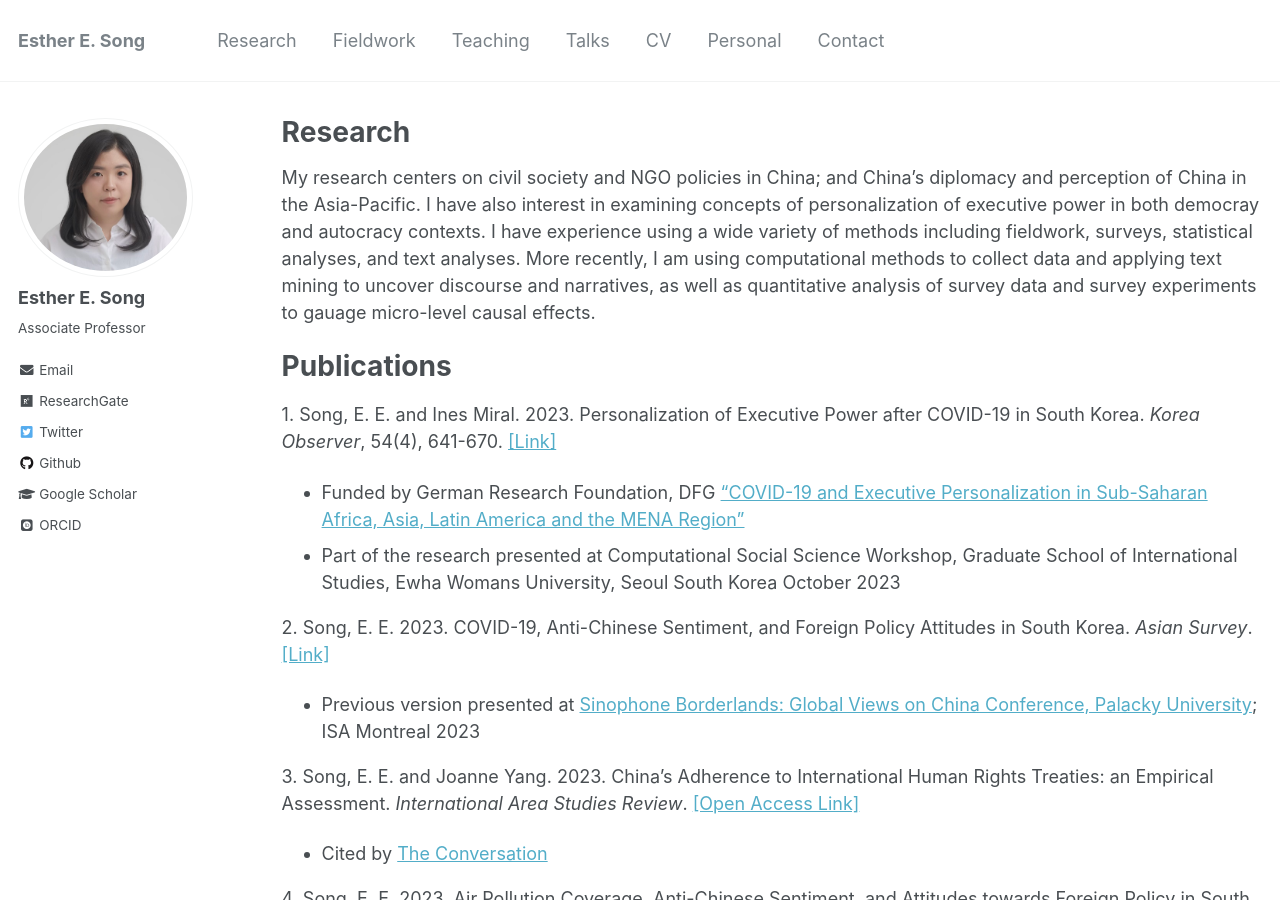
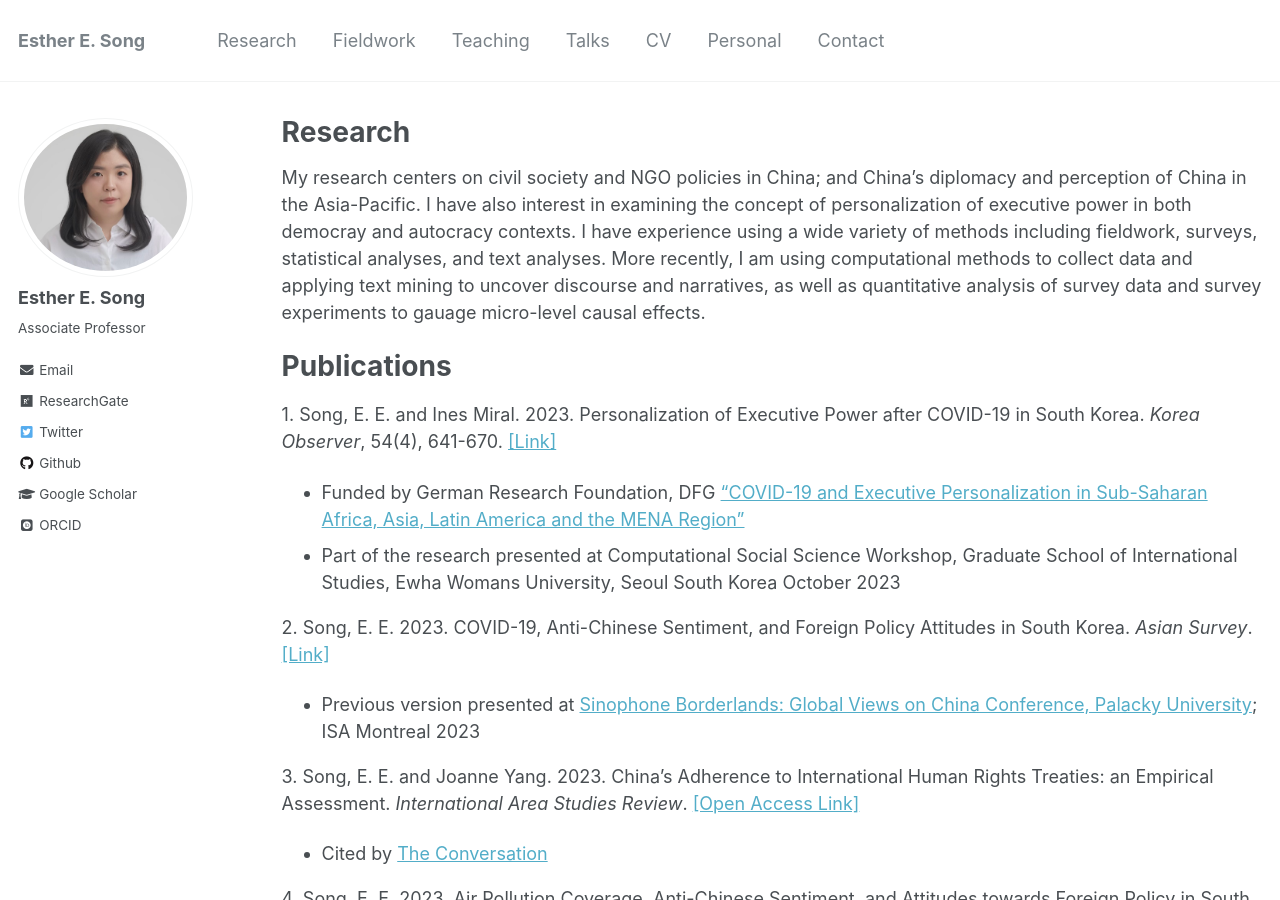
Before and after one commit to ehsong/ehsong.github.io, a Jekyll site: the page built from _pages/research.md, in a window 1280 px wide and 900 px high. Built offline with Jekyll 4.4.1, drawn with Linux system fonts in a browser that asks for light colours; some web fonts are replaced.

Commit message:
Update research.md

```diff
--- a/_pages/research.md
+++ b/_pages/research.md
@@ -7,7 +7,7 @@
 
 {% include base_path %}
 
-My research centers on civil society and NGO policies in China; and China's diplomacy and perception of China in the Asia-Pacific. I have also interest in examining concepts of personalization of executive power in both democray and autocracy contexts. I have experience using a wide variety of methods including fieldwork, surveys, statistical analyses, and text analyses. More recently, I am using computational methods to collect data and applying text mining to uncover discourse and narratives, as well as quantitative analysis of survey data and survey experiments to gauage micro-level causal effects.
+My research centers on civil society and NGO policies in China; and China's diplomacy and perception of China in the Asia-Pacific. I have also interest in examining the concept of personalization of executive power in both democray and autocracy contexts. I have experience using a wide variety of methods including fieldwork, surveys, statistical analyses, and text analyses. More recently, I am using computational methods to collect data and applying text mining to uncover discourse and narratives, as well as quantitative analysis of survey data and survey experiments to gauage micro-level causal effects.
 
 # Publications
 
```
